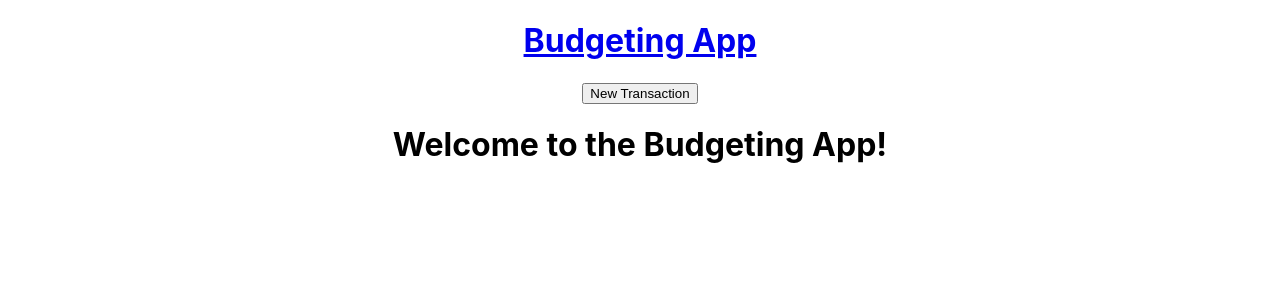
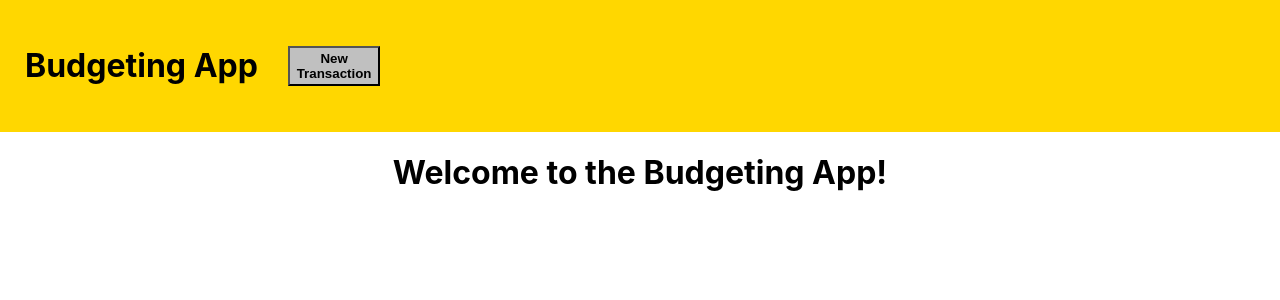
Before and after one commit to DiegoCarrero/Budgeting-App, a React (Create React App) app: page / in a window 1280 px wide. Shown: the top 300 px of the page. Built offline with nearby package versions, Linux system fonts and the light colour scheme; no server answers.

Commit message:
add navbar css

```diff
--- a/src/App.css
+++ b/src/App.css
@@ -36,3 +36,23 @@
     transform: rotate(360deg);
   }
 }
+
+.NavBar {
+  display: flex;
+  flex-direction: row;
+  padding: 25px;
+  background-color: gold;
+  align-items: center;
+}
+
+.NavBar button {
+  margin-left: 25%;
+  background-color: silver;
+  height: 40px;
+  font-weight: bold;
+}
+
+.NavBar a {
+  text-decoration: none;
+  color: black;
+}
```
